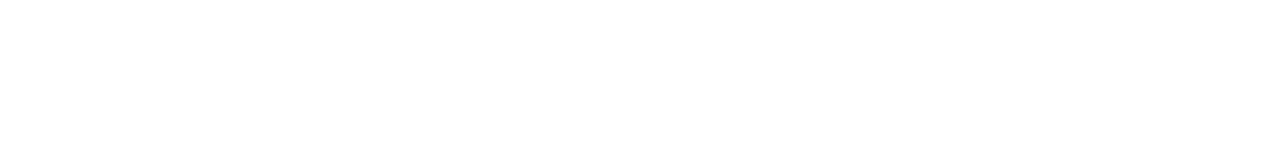
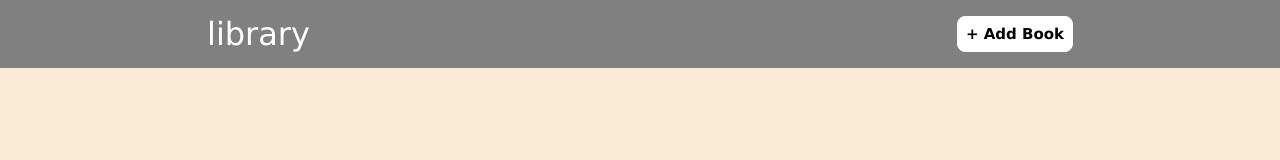
Before and after one commit to Astr0David/book-library, a plain HTML site: page index.html in a window 1280 px wide. Drawn offline with Linux system fonts and the light colour scheme.

Commit message:
created template

```diff
--- a/index.html
+++ b/index.html
@@ -8,6 +8,18 @@
     <script src="main.js" defer></script>
 </head>
 <body>
+    <div class="container">
+        <div class="header">
+            <div>
+                <h1>library</h1>
+                <button>
+                    + Add Book
+                </button>
+            </div>
+        </div>
+        <div class="main-body">
 
+        </div>
+    </div>
 </body>
 </html>
--- a/main.js
+++ b/main.js
@@ -0,0 +1,12 @@
+let myLibrary = [];
+
+function Book(title, author, pages, read) {
+  this.title = title;
+  this.author = author;
+  this.pages = pages;
+  this.read = read;
+}
+
+function addBookToLibrary() {
+  // do stuff here
+}
--- a/style.css
+++ b/style.css
@@ -0,0 +1,64 @@
+* {
+    margin: 0;
+    padding: 0;
+    box-sizing: border-box;
+    font-family: Verdana, Geneva, Tahoma, sans-serif;
+}
+
+body {
+    background-color: antiquewhite;
+}
+
+.container {
+    display: flex;
+    flex-direction: column;
+    height: 100%;
+    align-items: center;
+}
+
+.header {
+    background-color: grey;
+    display: flex;
+    align-items: center;
+    justify-content: center;
+    position: sticky;
+    width: 100%;
+    flex: 0 1 auto;
+}
+
+.header div {
+    width: 70%;
+    display: flex;
+    align-items: center;
+    justify-content: space-between;
+    padding: 15px;
+}
+
+.header div h1 {
+    font-weight: 500;
+    color: white;
+}
+
+.header div button {
+    border-radius: 8px;
+    background-color: white;
+    border: 1px solid white;
+    padding: 8px;
+    font-size: 15px;
+    font-weight: 600;
+    cursor: pointer;
+}
+
+.header div button:hover {
+    transform: scale(1.05);
+}
+
+.header div button:active {
+    transform: scale(0.95);
+}
+
+.main-body {
+    height: 100%;
+    width: 80%;
+    padding: 20px;
+}
```
